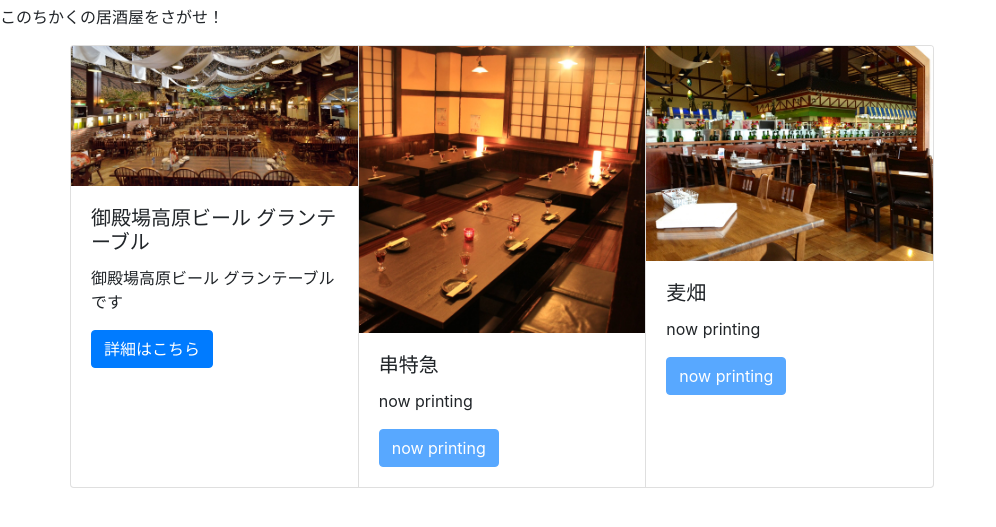
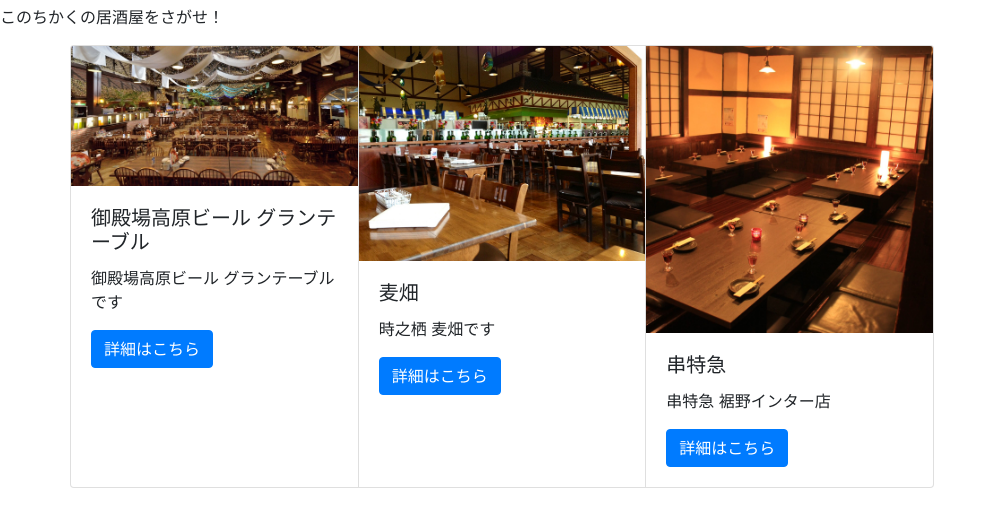
Before and after one commit to HiRoKiiii/search_izakaya, a plain HTML site: page index.html in a window 1280 px wide. Shown: the part 51-578 px from the top of the page, without its empty margins (0-996 px from the left). Drawn offline with nearby package versions, Linux system fonts and the light colour scheme.

Commit message:
button activate

```diff
--- a/index.html
+++ b/index.html
@@ -29,19 +29,19 @@
             </div>
           </div>
           <div class="card">
+            <img class="card-img-top" src="img/mugibatake.jpg	" alt="麦畑">
+            <div class="card-body">
+              <h5 class="card-title">麦畑</h5>
+              <p class="card-text">時之栖 麦畑です</p>
+              <a href="shop/mugibatake.html" class="btn btn-primary">詳細はこちら</a>
+            </div>
+          </div>
+          <div class="card">
             <img class="card-img-top" src="img/kushi_tokkyu.jpg" alt="串特急">
             <div class="card-body">
               <h5 class="card-title">串特急</h5>
-              <p class="card-text">now printing</p>
-              <a href="shop/grantable.html" class="btn btn-primary disabled" role="button" aria-disabled="true">now printing</a>
-            </div>
-          </div>
-          <div class="card">
-            <img class="card-img-top" src="img/mugibatake.jpg	" alt="麦畑">
-            <div class="card-body">
-              <h5 class="card-title">麦畑</h5>
-              <p class="card-text">now printing</p>
-              <a href="shop/grantable.html" class="btn btn-primary disabled" role="button" aria-disabled="true">now printing</a>
+              <p class="card-text">串特急 裾野インター店</p>
+              <a href="shop/grantable.html" class="btn btn-primary">詳細はこちら</a>
             </div>
           </div>
         </div>
```
